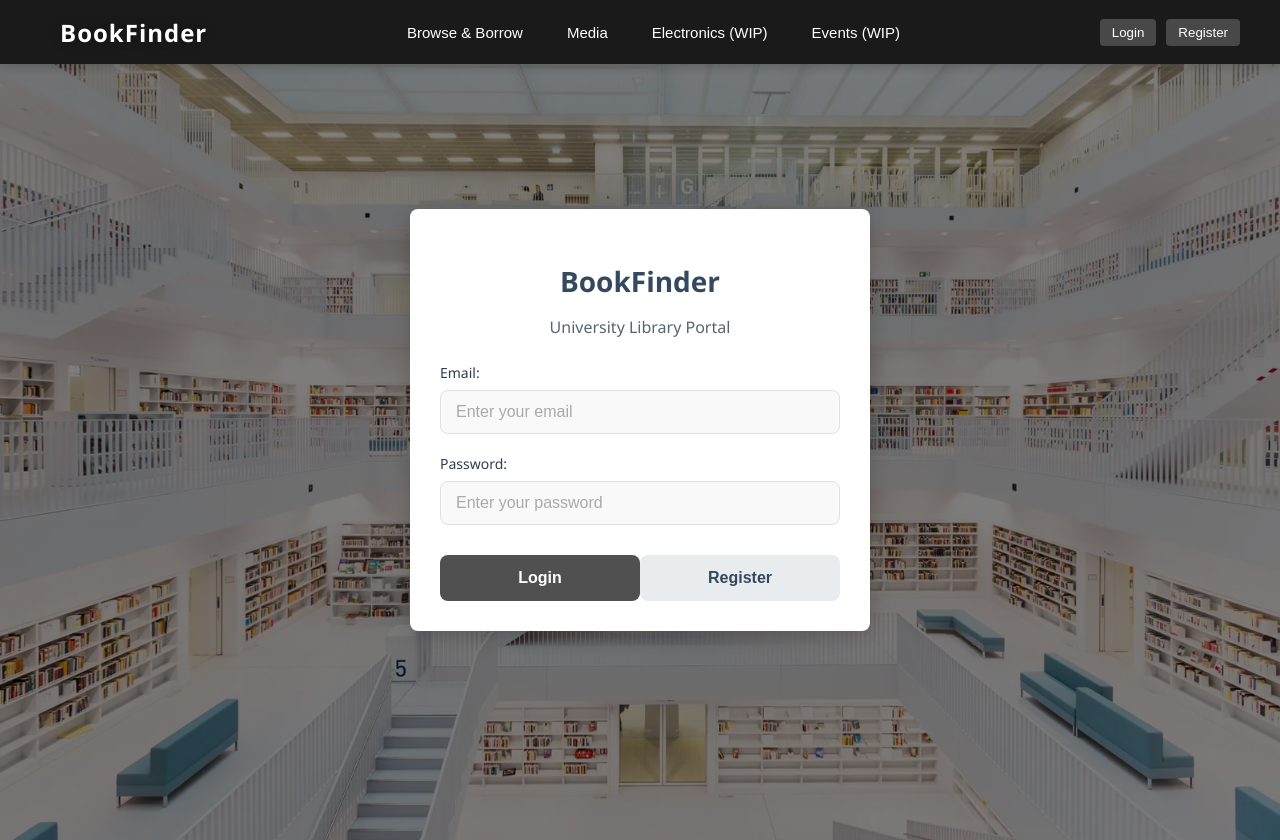
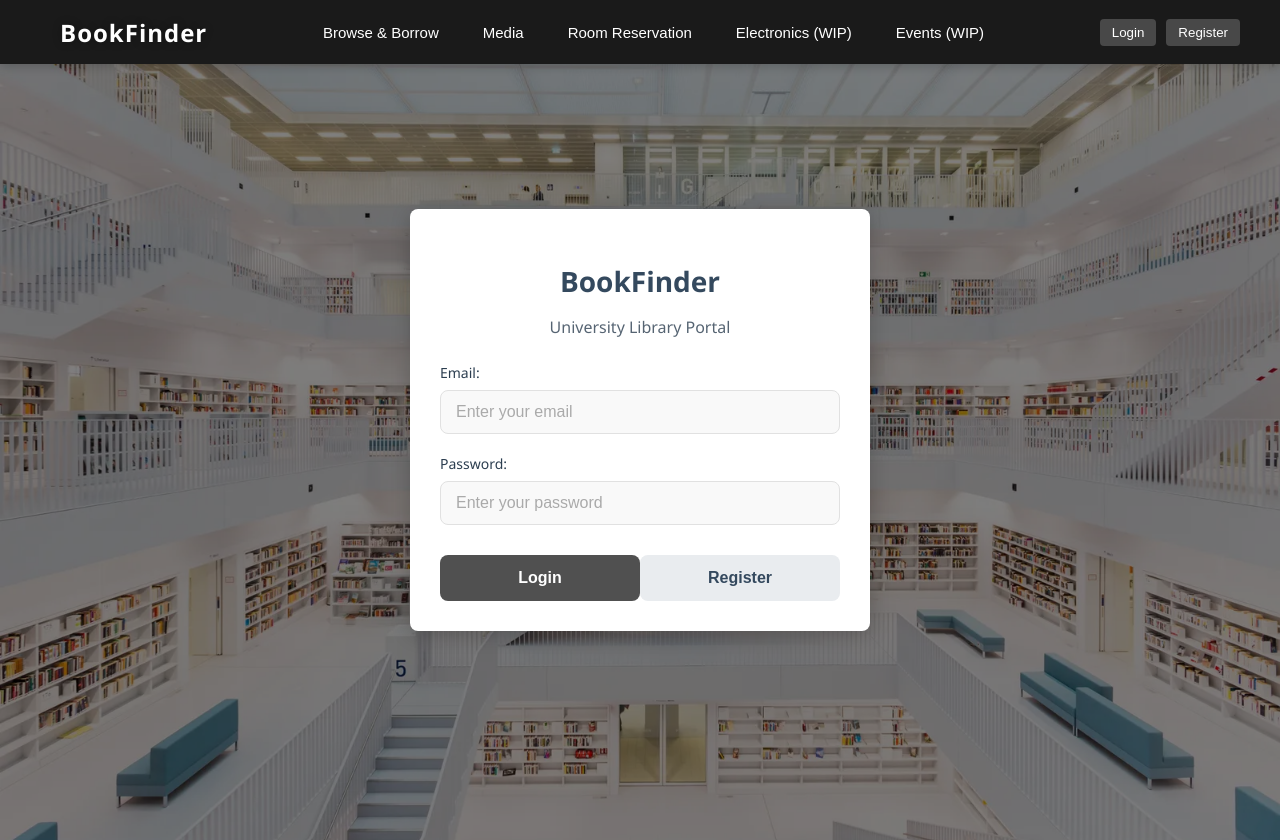
Before and after one commit to dahrail/Library-Database, a React (Create React App) app in the folder client/: page / in a window 1280 px wide. Built offline with nearby package versions, Linux system fonts and the light colour scheme.

Commit message:
Added a new button on the top part

```diff
--- a/client/src/App.js
+++ b/client/src/App.js
@@ -286,6 +286,7 @@ function App() {
         navigateToMedia={navigateToMedia} // Add this line to pass the function
         navigateToLogin={navigateToLogin} // Add this line to pass the navigateToLogin function
         navigateToRegister={navigateToRegister} // Make sure this prop is included
+        navigateToRooms={navigateToRooms} // Add this line to pass the function
       />
 
       {/* Render the appropriate screen based on currentScreen state */}
--- a/client/src/components/layout/TopBar.js
+++ b/client/src/components/layout/TopBar.js
@@ -9,7 +9,8 @@ const TopBar = ({
   navigateToBooksNotLoggedIn,
   navigateToMedia,
   navigateToLogin,
-  navigateToRegister // Make sure this prop is included
+  navigateToRegister,
+  navigateToRooms // Add this prop
 }) => {
   return (
     <div className="top-bar">
@@ -35,6 +36,12 @@ const TopBar = ({
             className="nav-button"
           >
             Media
+          </button>
+          <button
+            onClick={navigateToRooms}
+            className="nav-button"
+          >
+            Room Reservation
           </button>
           <button className="nav-button">Electronics (WIP)</button>
           <button className="nav-button">Events (WIP)</button>
```
